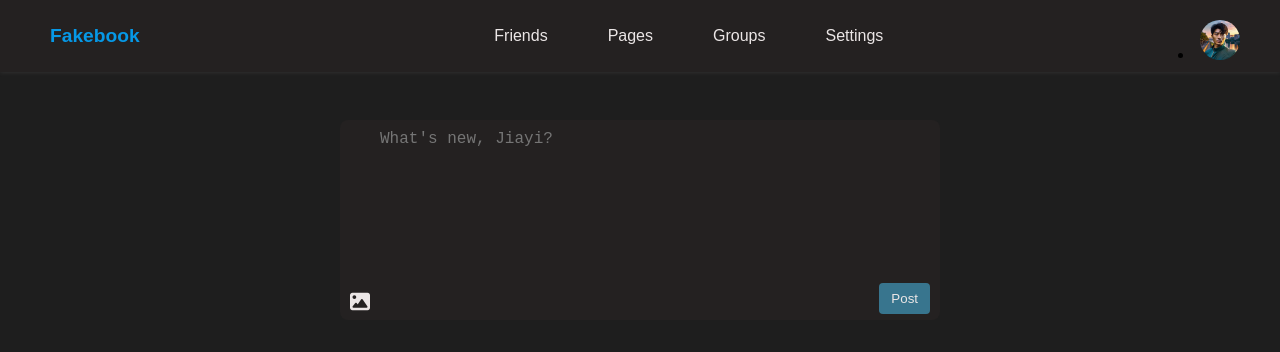
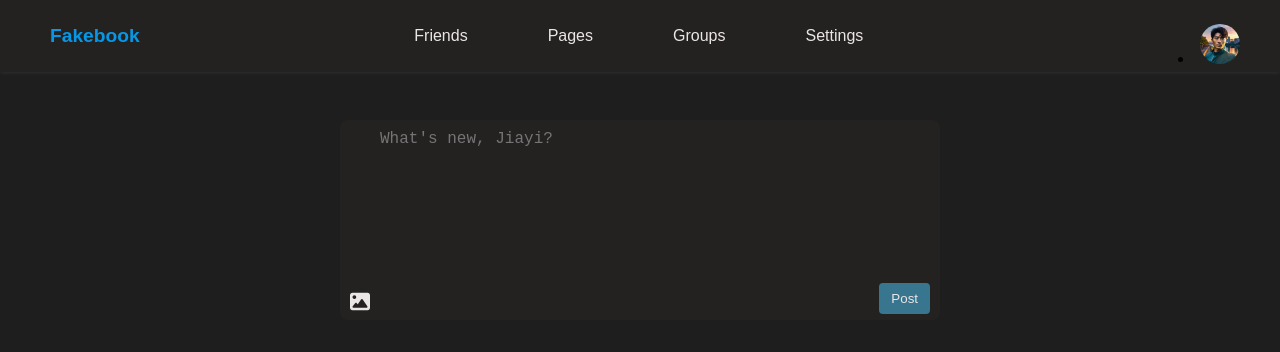
Before and after one commit to jiayimitt/fakebook, a plain HTML site: page index.html in a window 1280 px wide. Drawn offline with Linux system fonts and the light colour scheme.

Commit message:
Update style.css

```diff
--- a/assets/css/style.css
+++ b/assets/css/style.css
@@ -3,6 +3,9 @@
 .container {
     width: min(100% - 30px, 1200px);
     margin-inline: auto;
+    display: flex;
+    justify-content: center;
+    align-items: center;
   }
 
 *{
@@ -40,6 +43,12 @@ header {
 
 header .container > div {
   line-height: 72px;
+}
+
+.info-tab {
+  display: flex;
+  gap: 20px;
+  margin-right: 100px;
 }
 
 .info-tab a {
```
